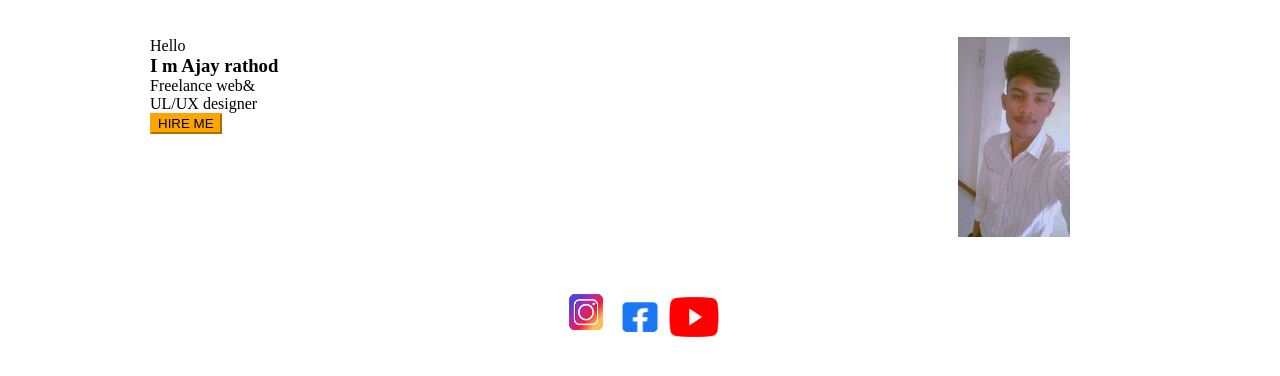
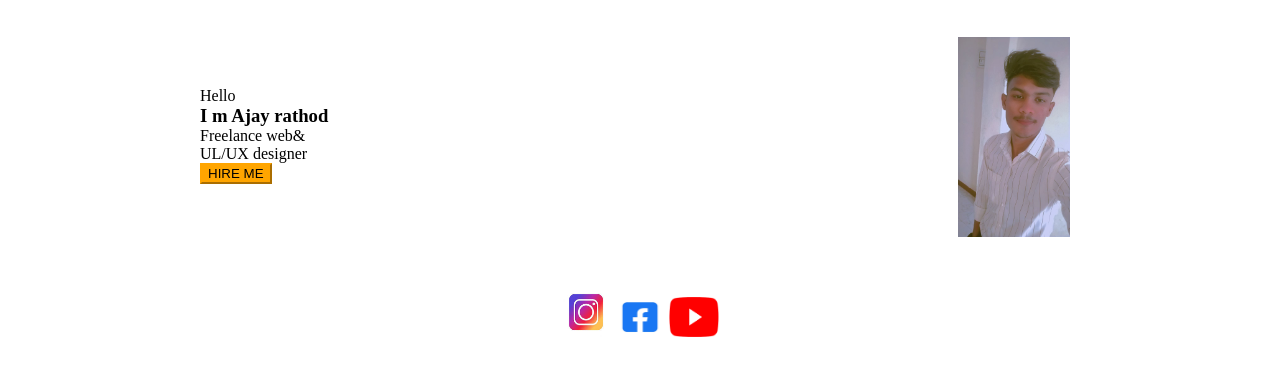
Before and after one commit to AjayRathode6703/assement, a plain HTML site: page index.html in a window 1280 px wide. Shown: the part 60-436 px from the top of the page. Drawn offline with Linux system fonts and the light colour scheme.

Commit message:
Update index.html

```diff
--- a/index.html
+++ b/index.html
@@ -52,7 +52,8 @@ header{
 	padding-right:150px;
 }
 #mm{
-margin-left:50px;
+margin-left:100px;
+margin-top:50px;
 }
 		</style>
 
```
